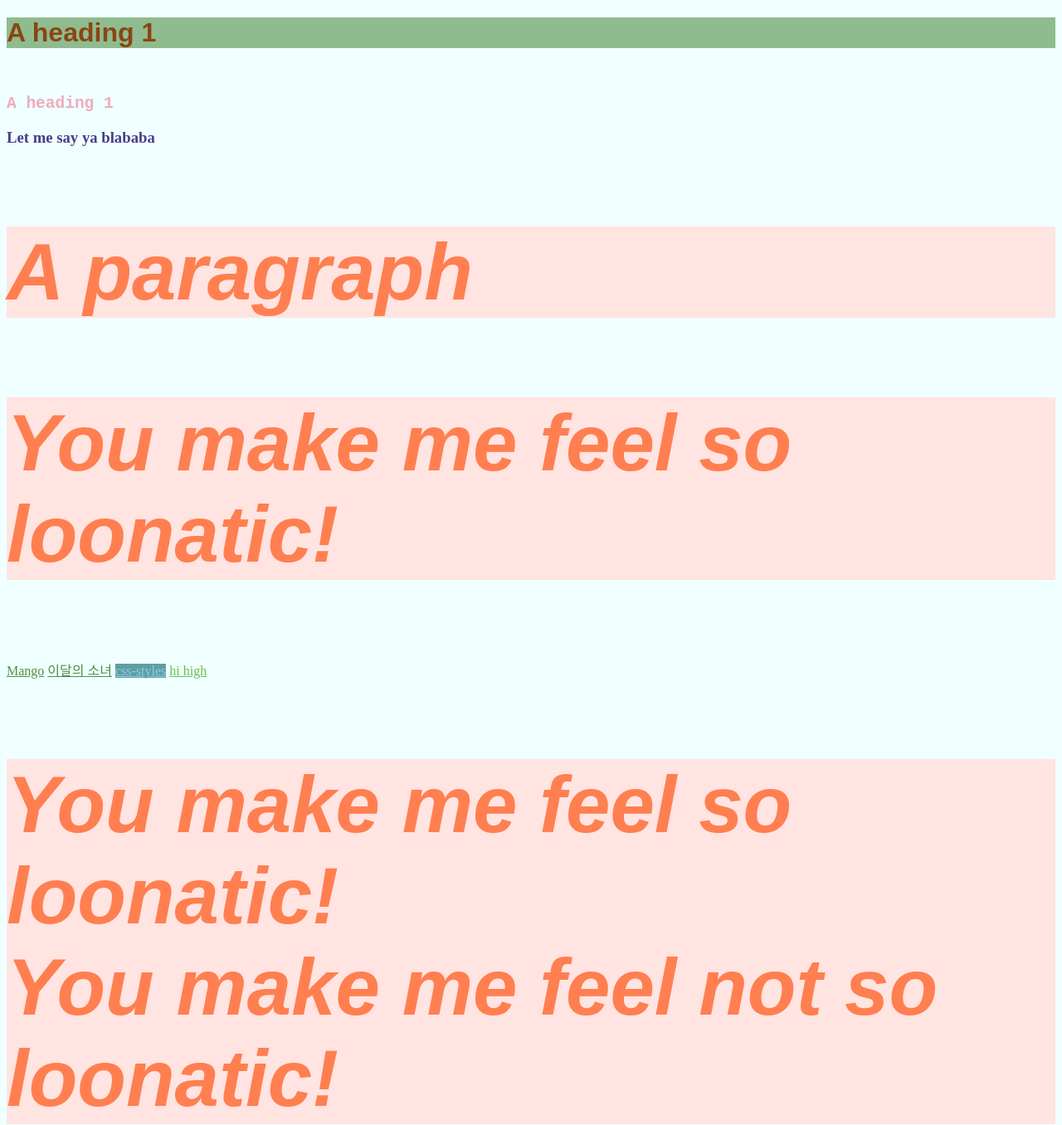
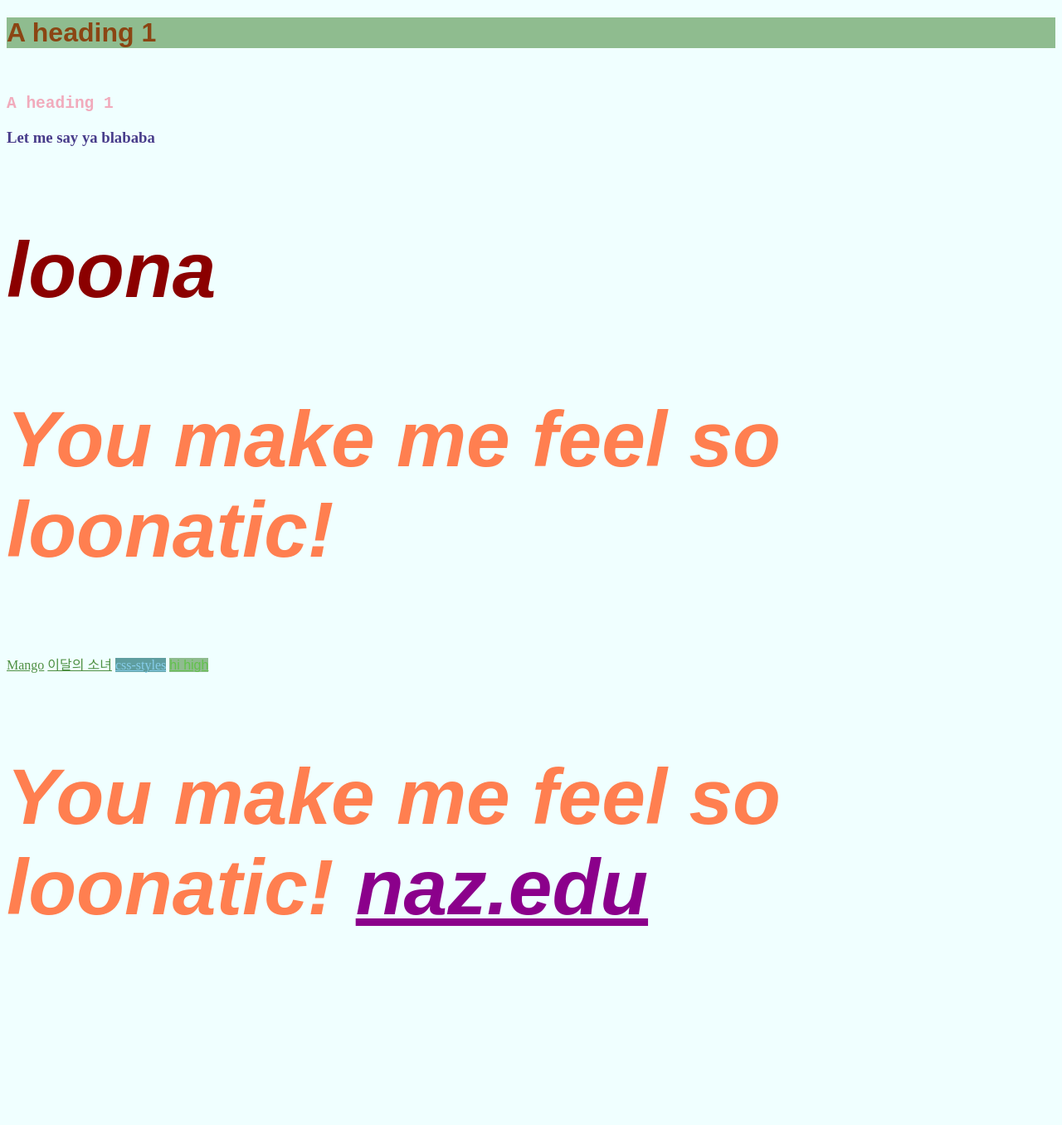
Before and after one commit to loonatheworld12/assignment1, a plain HTML site: page index.html in a window 1280 px wide. Shown: the whole page at 83% size. After the commit the page ends 1219 px from the top, so only its background shows below. Drawn offline with Linux system fonts and the light colour scheme.

Commit message:
Initial commit

```diff
--- a/css/styles.css
+++ b/css/styles.css
@@ -27,10 +27,21 @@ h1 {
 
 p {
     color: #75bcab;
-    font-size: 72pt;
-    background-color: mistyrose
+    font-size: 71pt;
+/*    background-color: mistyrose*/
 }
 
+#special-paragraph {
+    color: #0000ff;
+}
+
+#wow{
+    color: darkred
+}
+
+body p a {
+    color: darkmagenta
+}
 a{
     color: aquamarine
 }
--- a/index.html
+++ b/index.html
@@ -24,13 +24,13 @@
     <h1 class="cis-260">A heading 1</h1><br>
     <h2 style="color: #f1abbc;">A heading 1</h2>
     <h3>Let me say ya blababa</h3>
-    <p>A paragraph</p>
+    <p id="wow">loona</p>
     <p>You make me feel so loonatic!</p>
     <a href="index.html">Mango</a>
     <a href="http://www.loonatheworld.com" target="_blank">이달의 소녀</a>
 
     <a class="balababa" href="css/styles.css">css-styles</a>
-    <a href="https://www.youtube.com/watch?v=846cjX0ZTrk" target="_blank" style="color: #62c14c">hi high</a>
-    <p><strong><em>You make me feel so loonatic! <br>You make me feel not so loonatic!</em></strong></p>
+    <a class="cis-260" href="https://www.youtube.com/watch?v=846cjX0ZTrk" target="_blank" style="color: #62c14c">hi high</a>
+    <p><strong><em>You make me feel so loonatic! <a href="http://naz.edu" target="_blank"> naz.edu</a></em></strong></p>
 </body>
 </html>
```
